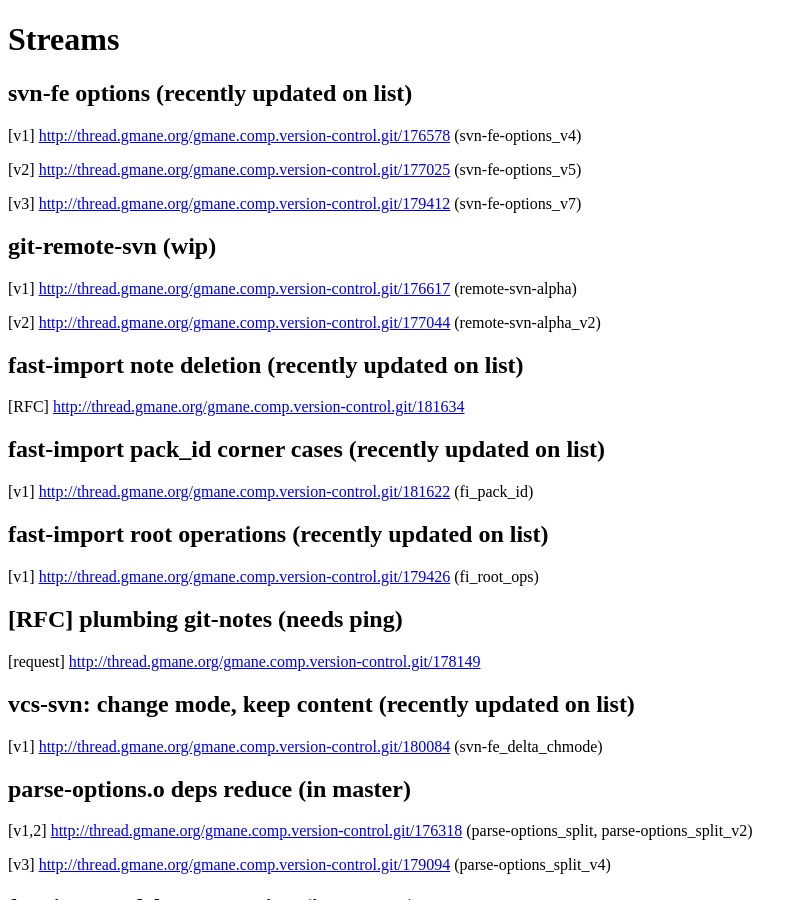
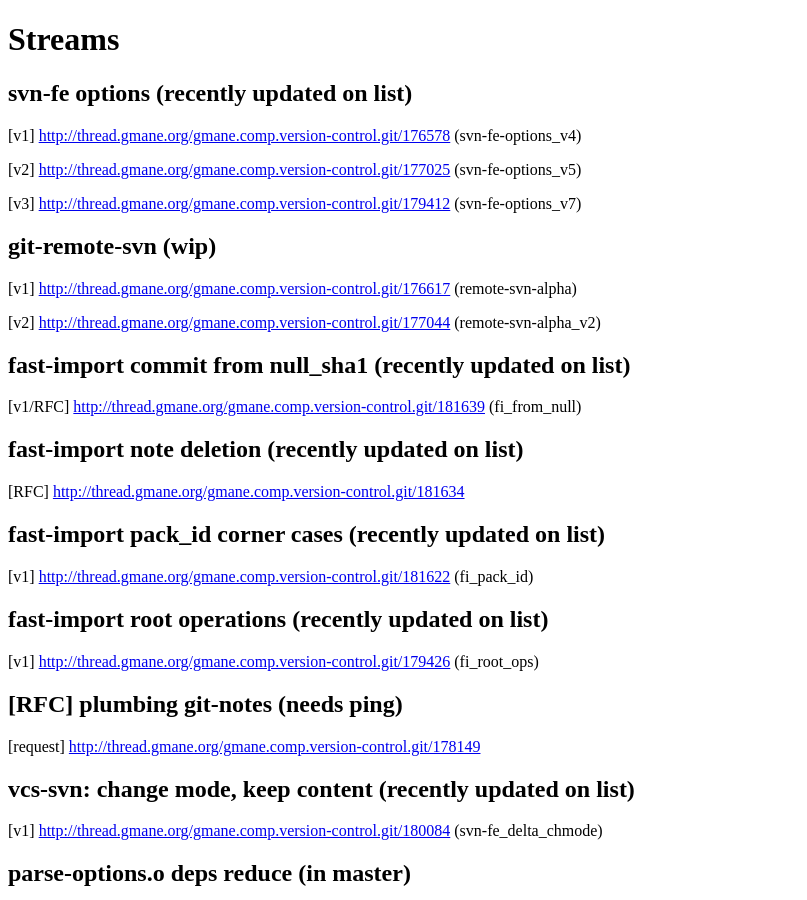
Before and after one commit to divanorama/gsoc11, a Jekyll site: the page built from streams.html, in a window 1280 px wide and 900 px high. Shown: the whole window, without its empty margins (0-807 px from the left). Built offline with Jekyll 4.4.1, drawn with Linux system fonts in a browser that asks for light colours.

Commit message:
Add one more patchset.

```diff
--- a/streams.html
+++ b/streams.html
@@ -16,6 +16,10 @@ title: Streams
 (remote-svn-alpha) </p>
 <p> [v2] <a href="http://thread.gmane.org/gmane.comp.version-control.git/177044">http://thread.gmane.org/gmane.comp.version-control.git/177044</a>
 (remote-svn-alpha_v2) </p>
+
+<h2>fast-import commit from null_sha1 (recently updated on list)</h2>
+<p> [v1/RFC] <a href="http://thread.gmane.org/gmane.comp.version-control.git/181639">http://thread.gmane.org/gmane.comp.version-control.git/181639</a>
+(fi_from_null) </p>
 
 <h2>fast-import note deletion (recently updated on list)</h2>
 <p> [RFC] <a href="http://thread.gmane.org/gmane.comp.version-control.git/181634">http://thread.gmane.org/gmane.comp.version-control.git/181634</a> </p>
```
